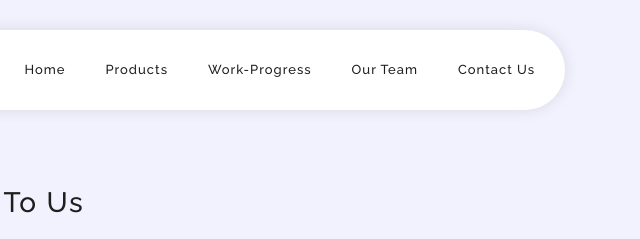
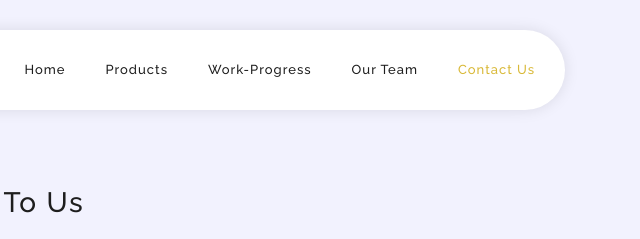
Before and after one commit to codepropk/codepro-contact, a plain HTML site: page index.html in a window 1280 px wide. Shown: the top 239 px of the page, 630-1270 px from the left. Drawn offline with Linux system fonts and the light colour scheme.

Commit message:
Update index.html

```diff
--- a/index.html
+++ b/index.html
@@ -48,7 +48,7 @@
                             <li><a href="https://codepropk.github.io/codepro-plans/">Products</a></li>
                             <li><a href="https://codepropk.github.io/codepro-work/">Work-Progress</a></li>
                             <li><a href="https://codepropk.github.io/codepro-team"/>Our Team</a></li>
-                            <li><a href="https://codepropk.github.io/codepro-contact/" "class="active">Contact Us</a></li>
+                            <li><a href="https://codepropk.github.io/codepro-contact/" class="active">Contact Us</a></li>
                         </ul>
                         <a class='menu-trigger'>
                             <span>Menu</span>
```
